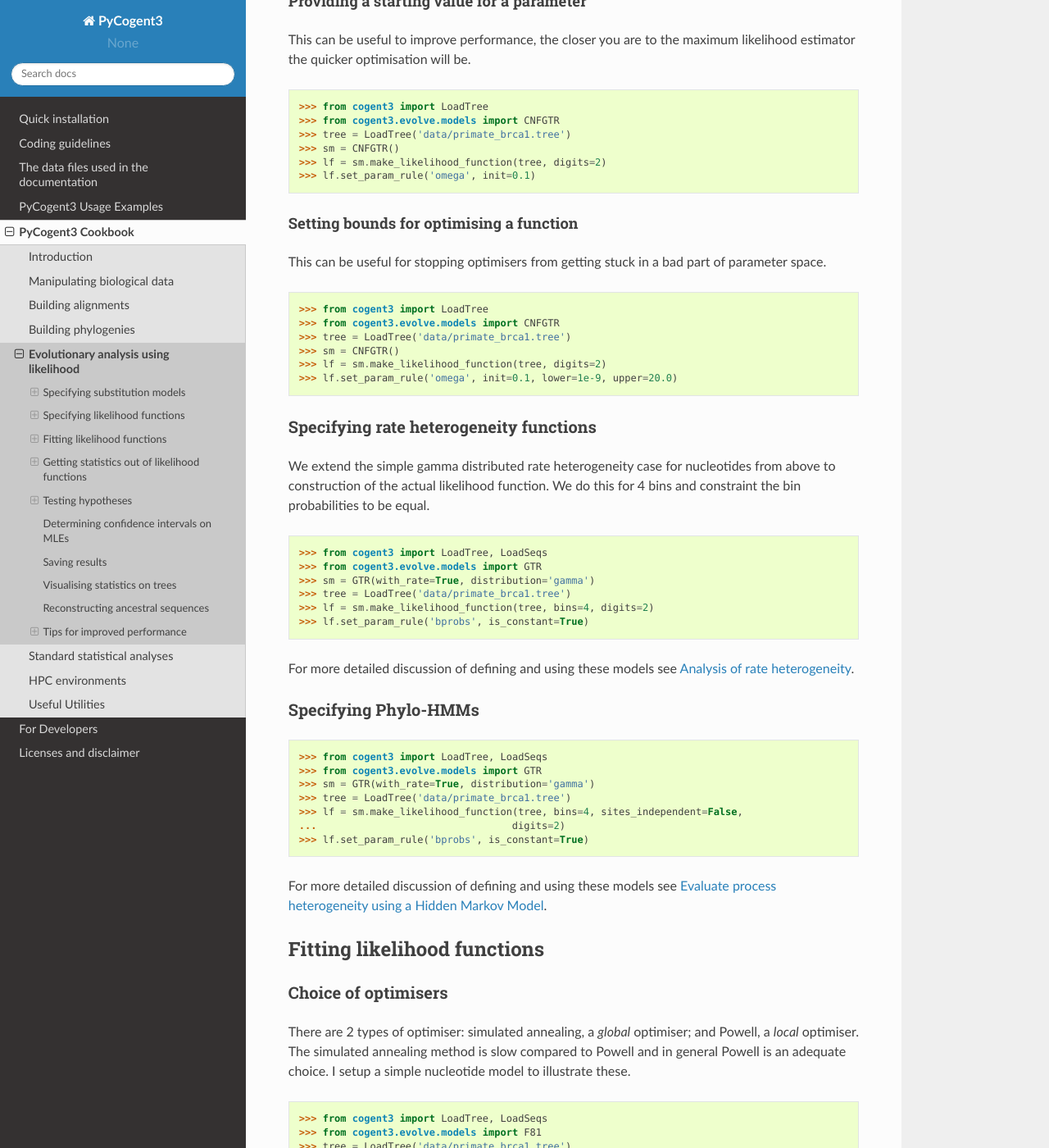
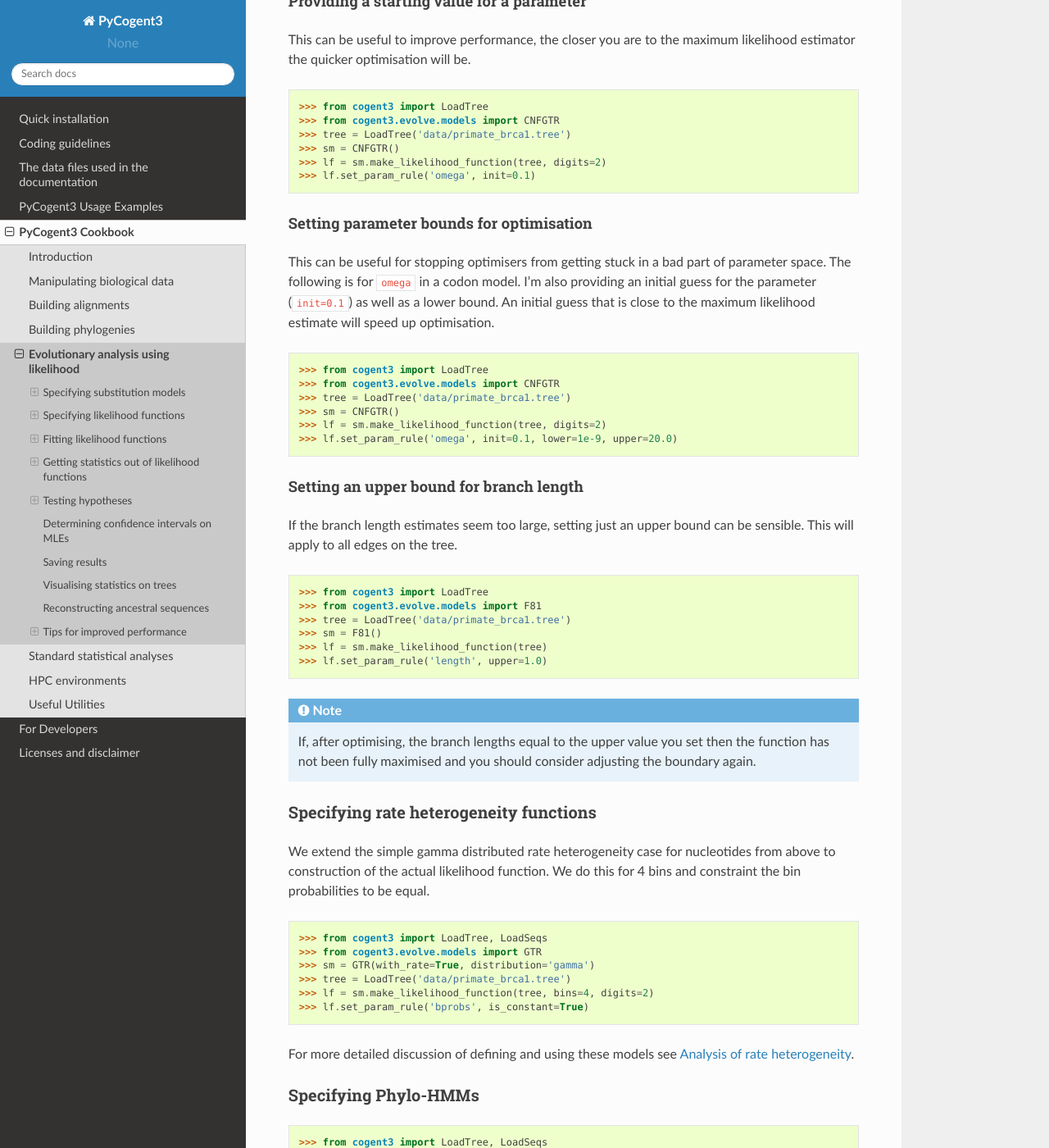
Before and after one commit to cogent3/cogent3, a Sphinx documentation site: the page built from doc/cookbook/using_likelihood_to_perform_evolutionary_analyses.rst, in a window 1280 px wide and 1400 px high, scrolled down 3778 px. Shown: the whole window at 82% size. Built offline with Sphinx 7.4.7 and the Read the Docs theme 2.0.0, drawn with Linux system fonts in a browser that asks for light colours; formulas are drawn with MathJax 3.

Commit message:
MAINT: expanded docs for setting optimiser bounds

```diff
--- a/doc/cookbook/using_likelihood_to_perform_evolutionary_analyses.rst
+++ b/doc/cookbook/using_likelihood_to_perform_evolutionary_analyses.rst
@@ -197,10 +197,10 @@ This can be useful to improve performance, the closer you are to the maximum lik
     >>> lf = sm.make_likelihood_function(tree, digits=2)
     >>> lf.set_param_rule('omega', init=0.1)
 
-Setting bounds for optimising a function
-^^^^^^^^^^^^^^^^^^^^^^^^^^^^^^^^^^^^^^^^
+Setting parameter bounds for optimisation
+^^^^^^^^^^^^^^^^^^^^^^^^^^^^^^^^^^^^^^^^^
 
-This can be useful for stopping optimisers from getting stuck in a bad part of parameter space.
+This can be useful for stopping optimisers from getting stuck in a bad part of parameter space. The following is for ``omega`` in a codon model. I'm also providing an initial guess for the parameter (``init=0.1``) as well as a lower bound. An initial guess that is close to the maximum likelihood estimate will speed up optimisation.
 
 .. doctest::
 
@@ -210,6 +210,22 @@ This can be useful for stopping optimisers from getting stuck in a bad part of p
     >>> sm = CNFGTR()
     >>> lf = sm.make_likelihood_function(tree, digits=2)
     >>> lf.set_param_rule('omega', init=0.1, lower=1e-9, upper=20.0)
+
+Setting an upper bound for branch length
+^^^^^^^^^^^^^^^^^^^^^^^^^^^^^^^^^^^^^^^^
+
+If the branch length estimates seem too large, setting just an upper bound can be sensible. This will apply to all edges on the tree.
+
+.. doctest::
+
+    >>> from cogent3 import LoadTree
+    >>> from cogent3.evolve.models import F81
+    >>> tree = LoadTree('data/primate_brca1.tree')
+    >>> sm = F81()
+    >>> lf = sm.make_likelihood_function(tree)
+    >>> lf.set_param_rule('length', upper=1.0)
+
+.. note:: If, after optimising, the branch lengths equal to the upper value you set then the function has not been fully maximised and you should consider adjusting the boundary again.
 
 Specifying rate heterogeneity functions
 ---------------------------------------
```
